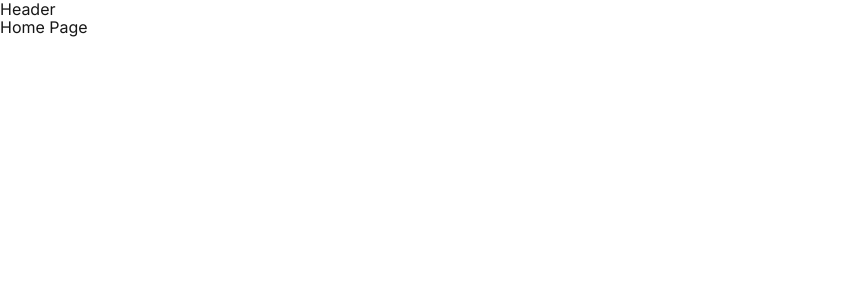
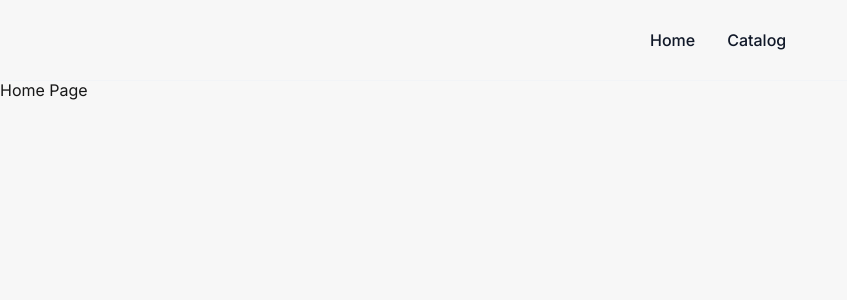
Before and after one commit to ArtemNyow/travelTrucks, a Next.js app: page / in a window 1280 px wide. Shown: the top 300 px of the page, without its empty margins (0-847 px from the left). Built offline with nearby package versions, Linux system fonts and the light colour scheme.

Commit message:
add logo and create header

```diff
--- a/app/catalog/page.tsx
+++ b/app/catalog/page.tsx
@@ -0,0 +1,3 @@
+export default function CatalogPage() {
+  return <main>Catalog Page</main>;
+}
--- a/app/globals.css
+++ b/app/globals.css
@@ -3,26 +3,52 @@
 
 /* root кольори */
 :root {
-  --background: #ffffff;
+  --background: #f7f7f7;
   --foreground: #171717;
+
+  /* Основні кольори бренду */
+  --color-primary-dark: #101828;
+  --color-primary: #475467;
+  --color-primary-light: #6C717B;
+
+  /* Помилки / негативні повідомлення */
+  --color-error-dark: #E44848;
+  --color-error: #D84343;
+
+  /* Акцент / кнопки, важливі елементи */
+  --color-accent: #FFC531;
+
+  /* Фони та обводки */
+  --color-bg-light: #F7F7F7;
+  --color-bg-lighter: #F2F4F7;
+  --color-bg-grey: #DADDE1;
+
+  /* Текст / нейтральні елементи */
+  --color-text-dark: #101828;
+  --color-text: #475467;
+  --color-white: #FFFFFF;
+
 }
 
-@media (prefers-color-scheme: dark) {
+/* @media (prefers-color-scheme: dark) {
   :root {
     --background: #0a0a0a;
     --foreground: #ededed;
   }
-}
+} */
 
 html,
 body {
   max-width: 100vw;
+  height: 100vh;
   overflow-x: hidden;
   font-family: 'Inter', Arial, Helvetica, sans-serif;
   color: var(--foreground);
   background: var(--background);
   -webkit-font-smoothing: antialiased;
   -moz-osx-font-smoothing: grayscale;
+  font-size: 16px;
+
 }
 
 * {
@@ -31,10 +57,22 @@ body {
   padding: 0;
 }
 
+button {
+  cursor: pointer;
+}
+
 a {
   color: inherit;
   text-decoration: none;
 }
+
+ul,
+ol {
+  list-style: none;
+  padding: 0;
+  margin: 0;
+}
+
 
 @media (prefers-color-scheme: dark) {
   html {
--- a/componets/Header/Header.module.css
+++ b/componets/Header/Header.module.css
@@ -0,0 +1,35 @@
+.header {
+    display: flex;
+    padding: 28px 64px;
+    align-items: center;
+    gap: 450px;
+    margin: 0 auto;
+    width: 1440px;
+    border-bottom: 1px solid var(--color-bg-lighter);
+}
+
+.logo {
+    display: flex;
+    align-items: center;
+}
+
+.iconlogo {}
+
+.list {
+    display: flex;
+    gap: 32px;
+}
+
+.listItem {}
+
+.itemText {
+    font-weight: 500;
+    line-height: 1.5;
+    text-align: center;
+    color: var(--color-primary-dark);
+}
+
+.itemText:focus,
+.itemText:hover {
+    color: var(--color-error);
+}
--- a/componets/Header/Header.tsx
+++ b/componets/Header/Header.tsx
@@ -1,3 +1,28 @@
+import Link from "next/link";
+import css from "./Header.module.css";
+
 export default function Header() {
-  return <p>Header</p>;
+  return (
+    <>
+      <div className={css.header}>
+        <Link href="/" className={css.logo}>
+          <svg className={css.iconlogo} width={136} height={16}>
+            <use href="/logo.svg"></use>
+          </svg>
+        </Link>
+        <ul className={css.list}>
+          <li className={css.listItem}>
+            <Link href="/" className={css.itemText}>
+              Home
+            </Link>
+          </li>
+          <li className={css.listItem}>
+            <Link href="/catalog" className={css.itemText}>
+              Catalog
+            </Link>
+          </li>
+        </ul>
+      </div>
+    </>
+  );
 }
```
Also changed, not shown: public/logo.svg (added).
